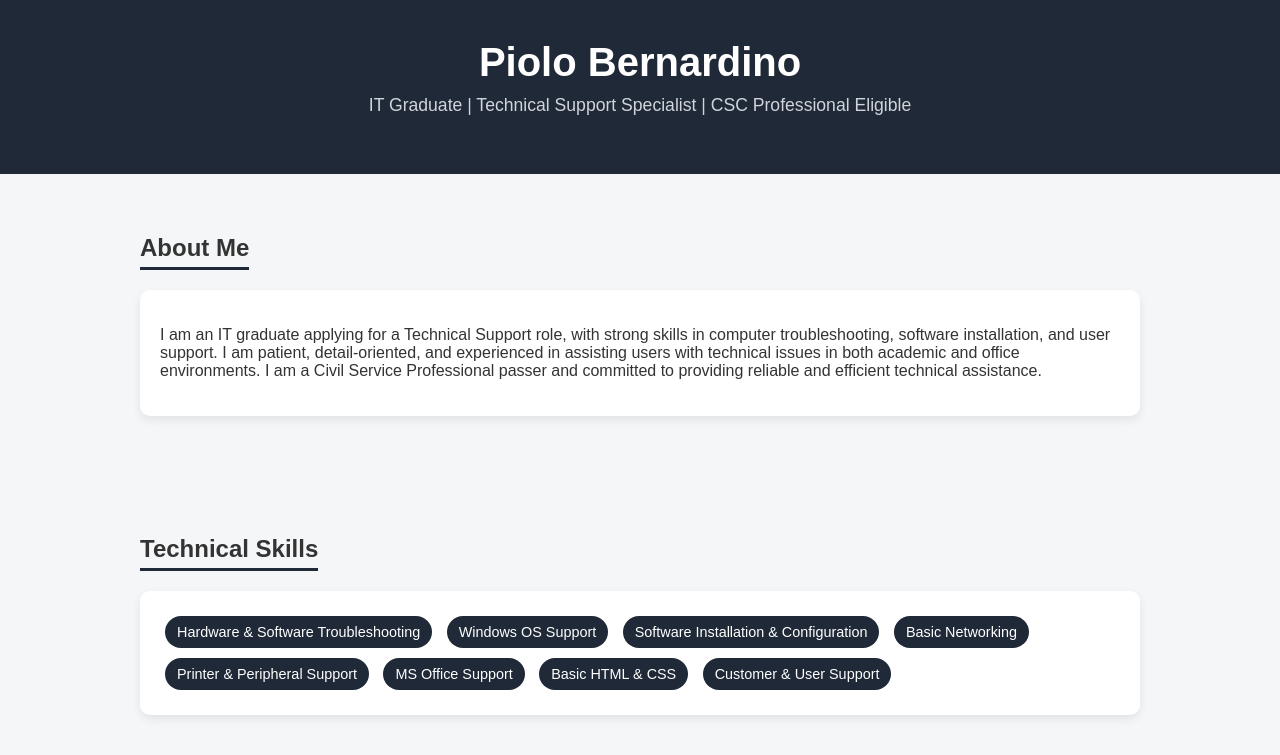
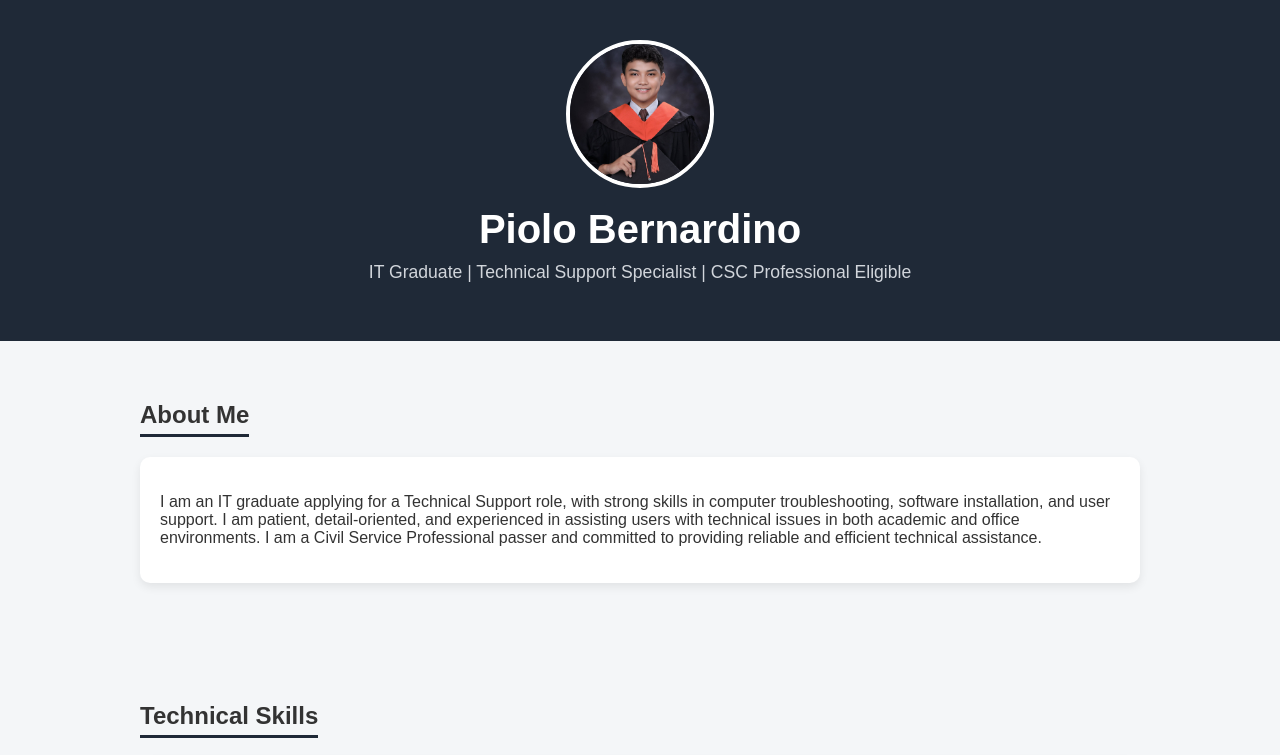
Before and after one commit to kyojin03/piolobernardino, a plain HTML site: page index.html in a window 1280 px wide. Shown: the top 755 px of the page. Drawn offline with Linux system fonts and the light colour scheme.

Commit message:
Update index.html

```diff
--- a/index.html
+++ b/index.html
@@ -16,6 +16,14 @@
       color: #fff;
       padding: 40px 20px;
       text-align: center;
+    }
+    .profile-pic {
+      width: 140px;
+      height: 140px;
+      border-radius: 50%;
+      object-fit: cover;
+      border: 4px solid #ffffff;
+      margin-bottom: 15px;
     }
     header h1 {
       margin: 0;
@@ -71,6 +79,7 @@
 <body>
 
 <header>
+  <img src="profile.jfif" alt="Piolo Bernardino" class="profile-pic">
   <h1>Piolo Bernardino</h1>
   <p>IT Graduate | Technical Support Specialist | CSC Professional Eligible</p>
 </header>
```
